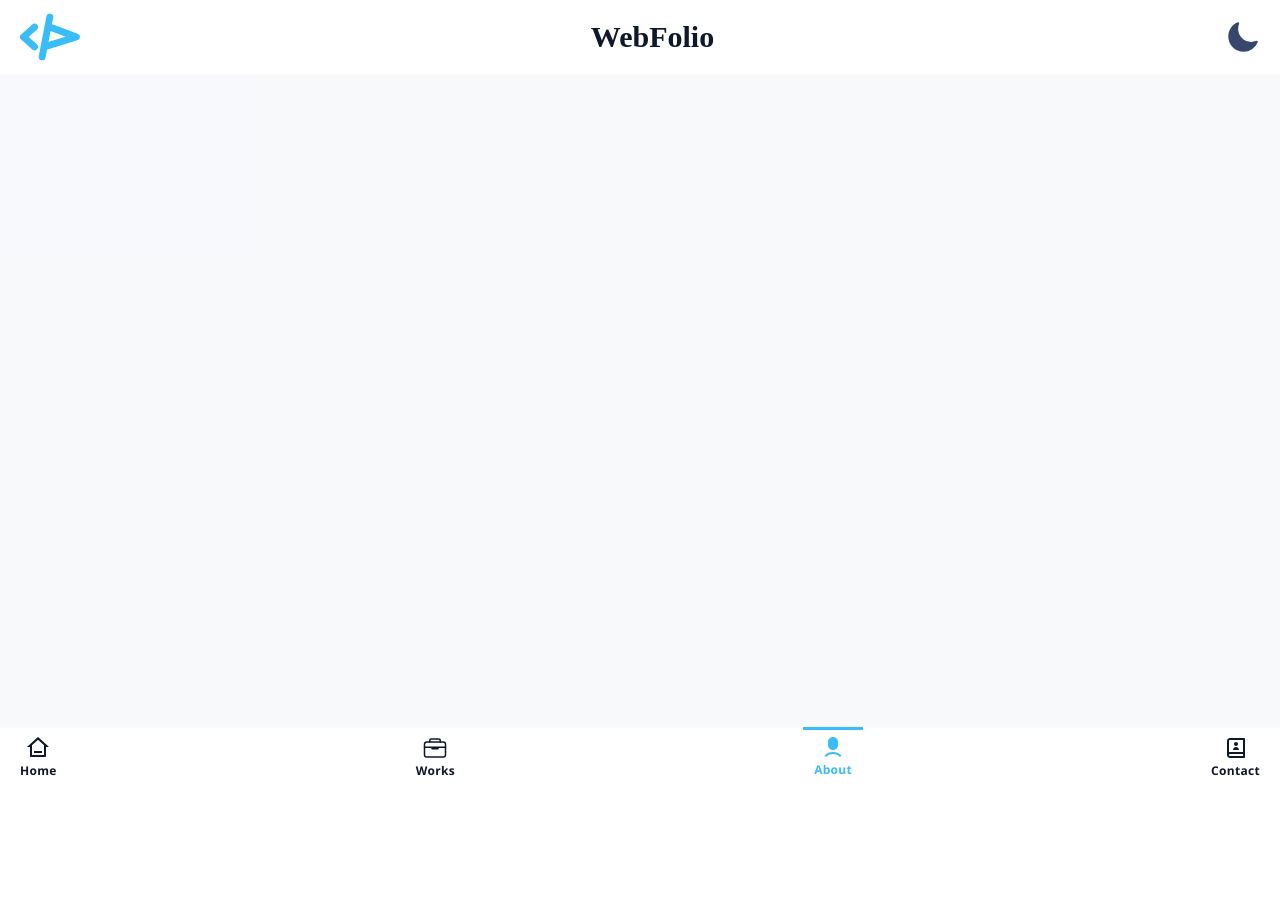
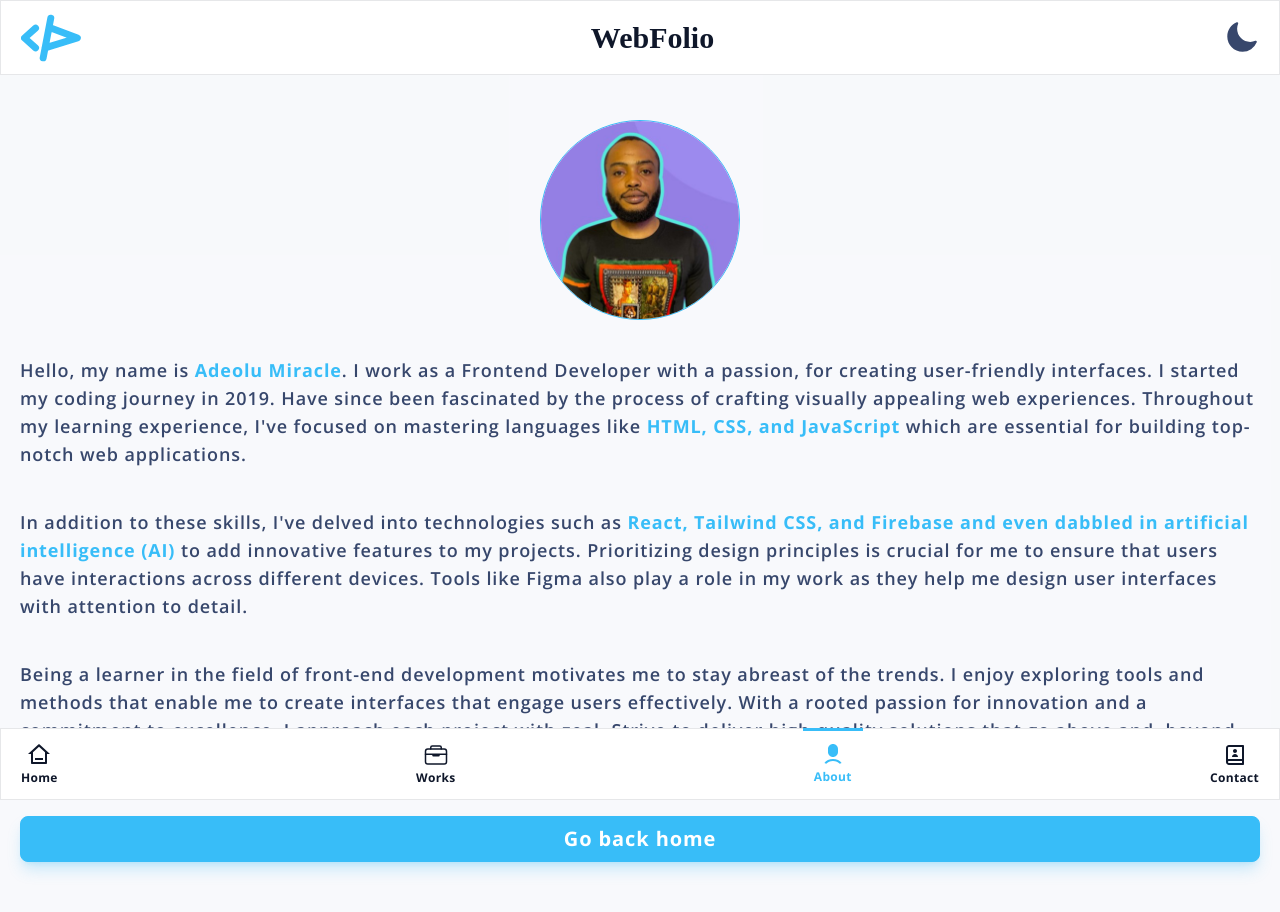
Before and after one commit to OGBENI-NG/WebFolio, a React (Vite) app: page /about in a window 1280 px wide. Shown: the top 912 px of the page. Before the commit the page ends 800 px from the top, so only its background shows below. Built offline with nearby package versions, Linux system fonts and the light colour scheme; a web font is replaced by a local one.

Commit message:
add-about

```diff
--- a/src/components/About/About.jsx
+++ b/src/components/About/About.jsx
@@ -1,7 +1,37 @@
 import React from 'react'
+import myPics from '../../asset/img/my-pics.png'
+import CustomButton from '../CustomButton'
+import { NavLink } from 'react-router-dom'
 
-export default function About() {
+export default function About({bodyTxt}) {
+  const articleStyle = `py-5`
+  const spanTxt = `text-brand font-bold`
   return (
-    <div>About</div>
+    <section
+      className={`${bodyTxt} tracking-wider text-left
+      font-semibold flex flex-col items-center justify-center py-[120px] px-5`}
+    >
+      <div>
+        <img
+          src={myPics}
+          alt="hero-pics"
+          className='w-[200px] h-[200px] mb-4 rounded-full m-auto border-[1.5px] border-brand'
+        />
+        <article className={articleStyle}>
+        Hello, my name is <span className={spanTxt}>Adeolu Miracle</span>. I work as a Frontend Developer with a passion, for creating user-friendly interfaces. I started my coding journey in 2019. Have since been fascinated by the process of crafting visually appealing web experiences. Throughout my learning experience, I've focused on mastering languages like <span className={spanTxt}>HTML, CSS, and JavaScript </span> which are essential for building top-notch web applications.
+        </article>
+      </div>
+      <article className={articleStyle}>
+      In addition to these skills, I've delved into technologies such as <span className={spanTxt}>React, Tailwind CSS, and Firebase and even dabbled in artificial intelligence (AI)</span> to add innovative features to my projects. Prioritizing design principles is crucial for me to ensure that users have interactions across different devices. Tools like Figma also play a role in my work as they help me design user interfaces with attention to detail.
+      </article>
+      <article className={articleStyle}>
+      Being a learner in the field of front-end development motivates me to stay abreast of the trends. I enjoy exploring tools and methods that enable me to create interfaces that engage users effectively. With a rooted passion for innovation and a commitment to excellence, I approach each project with zeal. Strive to deliver high-quality solutions that go above and, beyond expectations.
+      </article>
+      <NavLink to="/" className='w-full mt-6'>
+        <CustomButton className="w-full py-2">
+          Go back home
+        </CustomButton>
+      </NavLink>
+    </section>
   )
 }
--- a/src/components/App.jsx
+++ b/src/components/App.jsx
@@ -25,7 +25,7 @@ export default function App() {
     ? 'bg-lightest border-mid/10'
     : 'bg-dark/30 border-mid/20'
   ;
-  const bodyTxt = theme === "light" ? "text-dark" : "text-light";
+  const bodyTxt = `text-lg ${theme === "light" ? "text-dark" : "text-light"}`
 
   const highLightTxt = `text-brand text-3xl font-semibold text-center`
 
@@ -34,6 +34,12 @@ export default function App() {
     ${theme === 'light' ? 'text-dark' : 'text-light'}
      font-inherit mr-auto text-lg font-bold `
   ;
+
+  const borderStyle =  theme === "light"
+  ? "border border-slate-900/10 text-darkest bg-lightest"
+   : "border border-slate-300/10 bg-darkest text-lightest";
+  ;
+
 
 
   return(
@@ -45,6 +51,7 @@ export default function App() {
           <Route path='/' element={
             <Layout
                 themeColor={themeColor}
+                borderStyle={borderStyle}
               />
             }
           >
@@ -58,6 +65,7 @@ export default function App() {
                   highLightTxtOne={highLightTxtOne}
                   bodyTxt={bodyTxt}
                   highLightTxt={highLightTxt}
+                  borderStyle={borderStyle}
                 />
               }
             />
@@ -76,7 +84,7 @@ export default function App() {
                 />
               }
             />
-            <Route path='about' element={<About/>}/>
+            <Route path='about' element={<About bodyTxt={bodyTxt}/>}/>
             <Route path='contact' element={<Contact/>}/>
             <Route path='*' element={<PageNotFound/>}/>
           </Route>
--- a/src/components/Home/Home.jsx
+++ b/src/components/Home/Home.jsx
@@ -14,7 +14,7 @@ import HomeFooter from './HomeFooter'
 export default function Home(
     {theme, openId, toggleDescription,
     themeColor, layoutTheme, highLightTxtOne,
-    bodyTxt, highLightTxt}
+    bodyTxt, highLightTxt, borderStyle}
   ) {
 
   const [formData, setFormData] = useState({
@@ -70,6 +70,7 @@ export default function Home(
         toggleDescription={toggleDescription}
         openId={openId}
         highLightTxt={highLightTxt}
+
       />
       <HomeAbout
         theme={theme}
@@ -85,6 +86,7 @@ export default function Home(
         handleSubmit={handleSubmit}
         highLightTxt={highLightTxt}
         bodyTxt={bodyTxt}
+        borderStyle={borderStyle}
       />
       <HomeFooter
         data={data}
--- a/src/components/Home/HomeContact.jsx
+++ b/src/components/Home/HomeContact.jsx
@@ -4,20 +4,16 @@ import CustomButton from '../CustomButton';
 
 export default function HomeContact(
   {highLightTxt, highLightTxtOne,
-     formData, handleChange, handleSubmit, theme}
+     formData, handleChange, handleSubmit, theme, borderStyle}
   ) {
 
-  const inputColor =  theme === "light"
-  ? "border border-slate-900/10 text-darkest bg-lightest"
-   : "border border-slate-300/10 bg-darkest text-lightest";
-  ;
 
   const labelColor = theme === "light"
     ? "bg-lightest text-darkest"
     : "bg-darkest text-lightest"
   ;
 
-  const inputStyle = `${inputColor}
+  const inputStyle = `${borderStyle}
     w-full h-[55px] rounded-[8px] outline:none
     text-lg px-4 peer placeholder-transparent
     focus:outline-none font-semibold transition-all duration-500`
@@ -99,7 +95,7 @@ export default function HomeContact(
             placeholder='not-shown'
             value={formData.message}
             onChange={handleChange}
-            className={`${inputColor}
+            className={`${borderStyle}
             w-full h-[158px] rounded-[8px] outline:none
             text-lg p-4 peer leading-tight placeholder-transparent resize-none
             focus:outline-none font-semibold transition-all`}
--- a/src/components/Layout.jsx
+++ b/src/components/Layout.jsx
@@ -7,7 +7,7 @@ import NavBar from './NavBar'
 import ThemeContext from '../UseThemeContext'
 
 
-export default function Layout({themeColor, appTheme}) {
+export default function Layout({themeColor, borderStyle}) {
   const {theme, toggleTheme} = useContext(ThemeContext)
   const [prevScrollPos, setPrevScrollPos] = useState(0)
   const [visible, setVisible] = useState(true)
@@ -30,7 +30,7 @@ export default function Layout({themeColor, appTheme}) {
       <LuSun className='w-full h-full text-light'/>
   ;
 
-  const headerNavbarTheme = `transition-all duration-500 px-5 border-mid/10
+  const headerNavbarTheme = `transition-all duration-500 px-5 ${borderStyle}
     ${theme === 'light' ? 'bg-lightest ' : 'bg-darkest'}`
   ;
 
--- a/src/components/NavBar.jsx
+++ b/src/components/NavBar.jsx
@@ -24,7 +24,7 @@ export default function NavBar({ themeColor, headerNavbarTheme, visible }) {
       ${isActive
       ? `text-brand font-extrabold before:content-[''] before:w-[60px]
         before:h-[3.5px] before:absolute before:bg-brand before:-top-[1.1px]
-        before:transition-all duration-300`
+        before:transition-all duration-500`
       : `${themeColor} before:w-[0px]` } transition-all duration-300`
     ;
 
@@ -48,8 +48,8 @@ export default function NavBar({ themeColor, headerNavbarTheme, visible }) {
 
   return (
     <nav className={`flex items-center justify-between
-     ${visible ? "pb-[20px] opacity-100" : "pb-[2px] opacity-25"}
-     pt-[6px] fixed bottom-0 w-full z-50
+     ${visible ? "opacity-100" : "opacity-10"}
+     py-[12px] fixed bottom-0 w-full z-50 transition-all duration-500
      ${headerNavbarTheme} border-t-[1px]`}
     >
       {navBarData}
```
Also changed, not shown: src/asset/img/my-pics.png (added).
